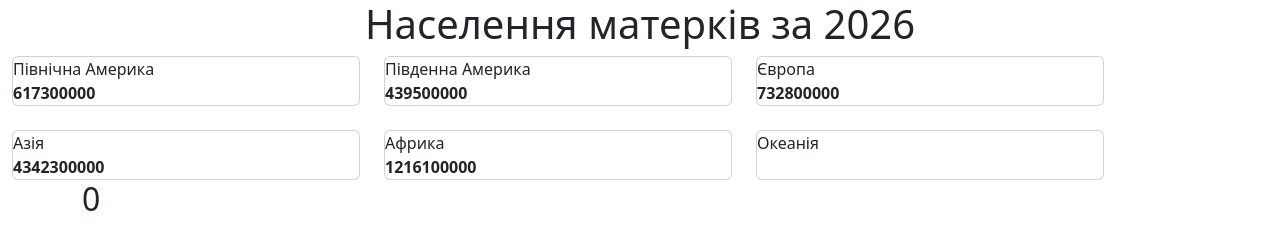
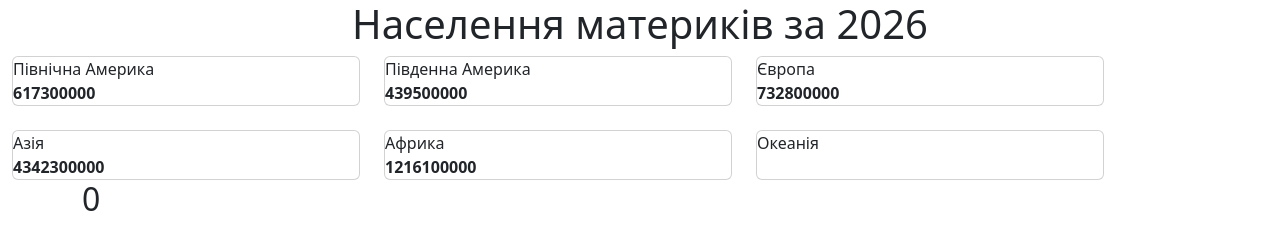
Before and after one commit to VadymMashliuk/SajtNaRender, a website: page public/index.html in a window 1280 px wide. Drawn offline with nearby package versions, Linux system fonts and the light colour scheme; no server answers.

Commit message:
Виправлення заголовку

```diff
--- a/public/index.html
+++ b/public/index.html
@@ -7,7 +7,7 @@
     <title>Live Counter</title>
 </head>
 <body>
-    <h1 align="center">Населення матерків за 2026</h1>
+    <h1 align="center">Населення материків за 2026</h1>
 <div class="row row-cols-1 row-cols-md-3 g-4 container">
   <div class="col">
     <div class="card h-100">
```
Also changed, not shown: package.json (line endings or trailing spaces).
